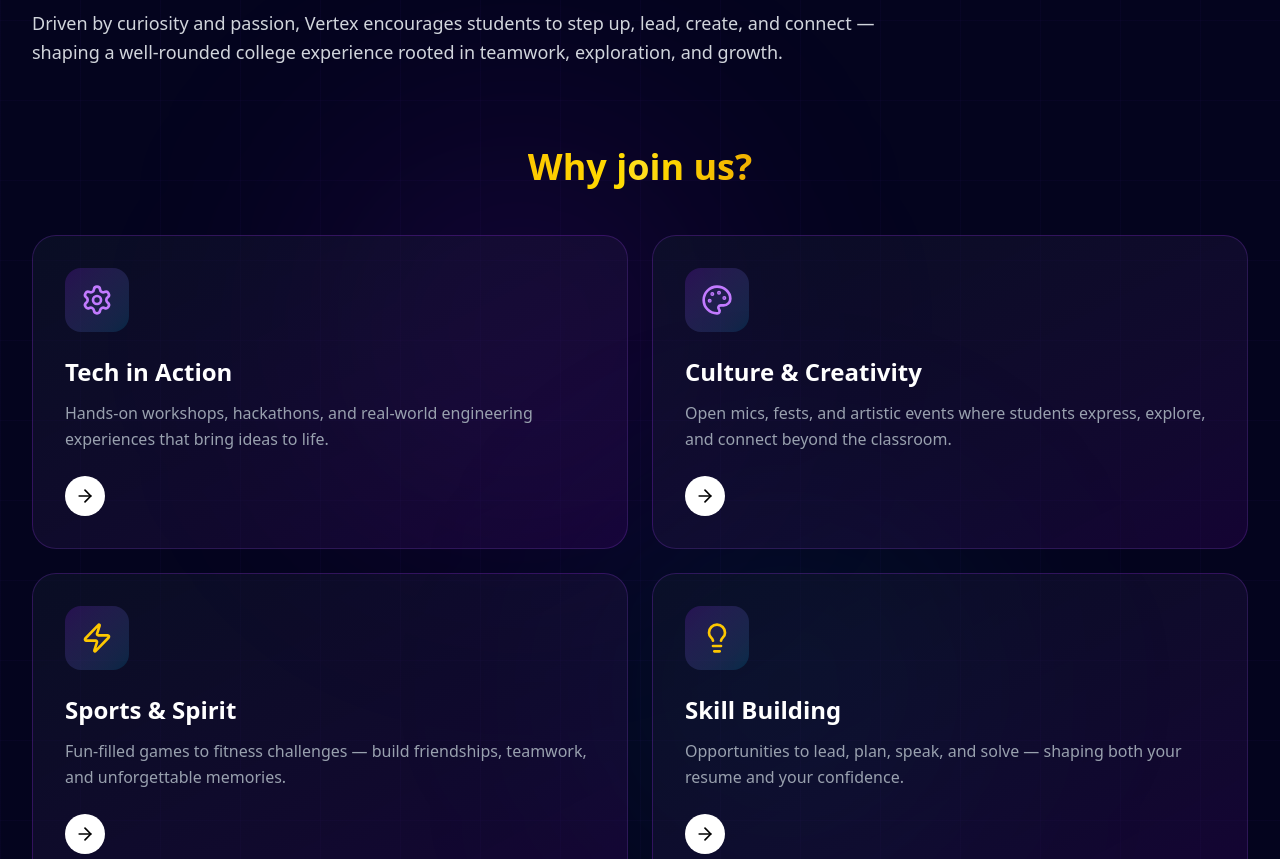
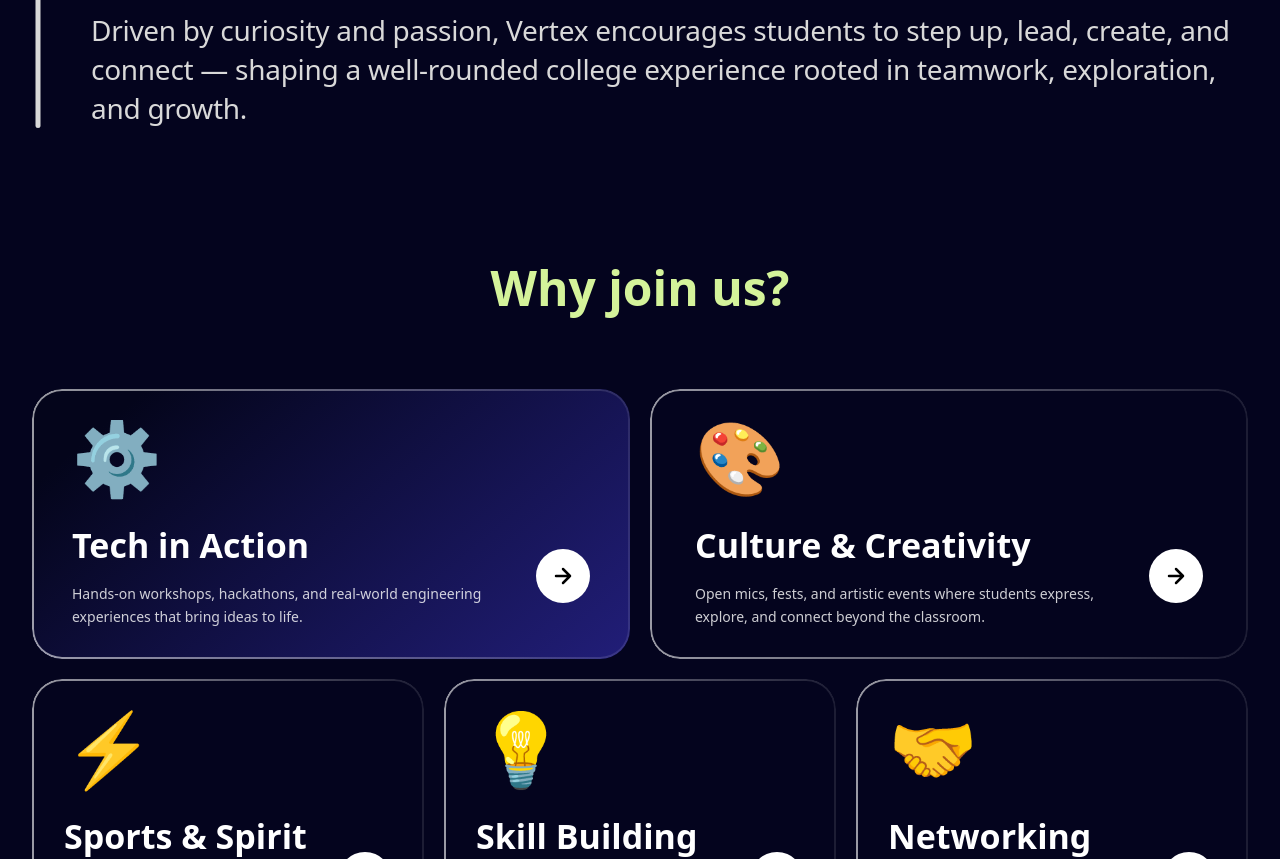
Before and after one commit to harsh12378/vertex-website, a Next.js app: page / in a window 1280 px wide. Shown: the part 2060-2919 px from the top of the page. Built offline with nearby package versions, Linux system fonts and the light colour scheme.

Commit message:
Fix: fix About component ui (#6)

```diff
--- a/package.json
+++ b/package.json
@@ -13,7 +13,8 @@
     "lucide-react": "^0.544.0",
     "next": "15.4.2",
     "react": "19.1.0",
-    "react-dom": "19.1.0"
+    "react-dom": "19.1.0",
+    "react-icons": "^5.5.0"
   },
   "devDependencies": {
     "@eslint/eslintrc": "^3",
--- a/src/app/components/sections/About.tsx
+++ b/src/app/components/sections/About.tsx
@@ -1,186 +1,154 @@
-'use client'
+import React from 'react';
 
-import { Settings, Palette, Zap, Lightbulb, Handshake, ArrowRight } from 'lucide-react'
+// The main App component that renders both sections
+const About: React.FC = () => {
+  return (
+    // A single container with the dark background for both components
+    <div className="bg-[#04041E] font-sans">
+      <AboutVertex />
+      <WhyJoinUs />
+    </div>
+  );
+}
+export default About;
+// The new "About Vertex" component, updated with Figma styles
+const AboutVertex: React.FC = () => {
+  return (
+    <div className="text-white py-14 px-4 sm:px-6 lg:px-8 flex justify-center items-center">
+      <div className="max-w-7xl mx-auto flex flex-row items-stretch gap-[47px] w-full">
+        {/* Custom Slider Element */}
+        <div className="relative w-[12px] flex-shrink-0">
+          <div className="absolute w-[5px] left-1/2 top-1 bottom-0 -translate-x-1/2 bg-[#D9D9D9] bg-opacity-45 rounded-full"></div>
+          <div className="absolute w-[12px] h-[8px] left-1/2 top-1 -translate-x-1/2 bg-gradient-to-r from-[#A2AB9D] to-[#E9EFD9] rounded-full"></div>
+        </div>
 
-export default function About() {
-  const features = [
-    {
-      id: 1,
-      title: 'Tech in Action',
-      description: 'Hands-on workshops, hackathons, and real-world engineering experiences that bring ideas to life.',
-      icon: Settings,
-      size: 'large',
-    },
-    {
-      id: 2,
-      title: 'Culture & Creativity',
-      description: 'Open mics, fests, and artistic events where students express, explore, and connect beyond the classroom.',
-      icon: Palette,
-      size: 'large',
-    },
-    {
-      id: 3,
-      title: 'Sports & Spirit',
-      description: 'Fun-filled games to fitness challenges — build friendships, teamwork, and unforgettable memories.',
-      icon: Zap,
-      size: 'small',
-    },
-    {
-      id: 4,
-      title: 'Skill Building',
-      description: 'Opportunities to lead, plan, speak, and solve — shaping both your resume and your confidence.',
-      icon: Lightbulb,
-      size: 'small',
-    },
-    {
-      id: 5,
-      title: 'Networking',
-      description: 'Meet peers, mentors, and collaborators who challenge and support your journey.',
-      icon: Handshake,
-      size: 'small',
-    },
-  ]
-
-  return (
-    <section
-      id="about"
-      className="relative min-h-screen py-20 px-4 sm:px-6 lg:px-8 overflow-hidden"
-      style={{ backgroundColor: '#04041e' }}
-    >
-      {/* Background Grid */}
-      <div className="absolute inset-0 bg-[linear-gradient(rgba(123,49,255,0.03)_1px,transparent_1px),linear-gradient(90deg,rgba(123,49,255,0.03)_1px,transparent_1px)] bg-[size:80px_80px]" />
-
-
-
-      {/* Gradient Orbs */}
-      <div className="absolute top-1/3 left-1/4 w-[400px] h-[400px] bg-purple-600/10 rounded-full blur-[120px]" />
-      <div className="absolute bottom-1/4 right-1/4 w-[350px] h-[350px] bg-cyan-600/10 rounded-full blur-[120px]" />
-
-      <div className="relative z-10 max-w-7xl mx-auto">
-        {/* About Header */}
-        <div className="mb-12 animate-fade-in">
-          <p className="text-yellow-400 text-sm font-semibold mb-4 tracking-wider uppercase">
+        {/* Text Content */}
+        <div className="flex-1 flex flex-col items-start gap-[52px]">
+          <div className="flex flex-col items-start gap-[25px]">
+            <p className="font-semibold text-[28px] leading-tight tracking-[-0.02em] text-[#D4F39A]">
               ABOUT VERTEX
             </p>
-          <h2 className="text-4xl md:text-5xl lg:text-6xl font-bold text-white mb-6 leading-tight">
-            Empowering students through creativity,
-            <br />
-            collaboration, and community.
+            <h2 className="font-bold text-[51px] leading-[61px] tracking-[-0.01em] text-white">
+              Empowering students through creativity, collaboration, and community.
             </h2>
-          <div className="space-y-4 text-gray-300 text-base md:text-lg leading-relaxed max-w-4xl">
+          </div>
+          <div className="font-normal text-[28px] leading-[140%] tracking-[-0.01em] text-[#D9D9D9] space-y-6">
             <p>
-              In a world where learning goes beyond classrooms, Vertex stands as a dynamic student-led club under the Department of ETE. It is a space where innovation meets expression — bringing students together through technical excellence, cultural vibrance, and social impact.
+              In a world where learning goes beyond classrooms, Vertex stands as a dynamic student-led club from the ETE Department at DSCE. It is a space where innovation meets expression — bringing students together through technical excellence, cultural vibrance, and social impact.
             </p>
             <p>
               Driven by curiosity and passion, Vertex encourages students to step up, lead, create, and connect — shaping a well-rounded college experience rooted in teamwork, exploration, and growth.
             </p>
           </div>
         </div>
+      </div>
+    </div>
+  );
+};
 
-        {/* Why Join Us */}
-        <div className="mt-20 animate-fade-in-delay">
-          <h3 className="text-3xl md:text-4xl font-bold text-center mb-12">
-            <span className="bg-gradient-to-r from-yellow-400 via-yellow-300 to-yellow-500 bg-clip-text text-transparent">
-              Why join us?
-            </span>
-          </h3>
+// Define the types for the InfoCard props
+interface InfoCardProps {
+  icon: React.ReactNode;
+  title: string;
+  description: string;
+  className?: string;
+  style?: React.CSSProperties;
+  hasFadingBorder?: boolean;
+}
 
-          {/* Features Grid */}
-          <div className="grid grid-cols-1 md:grid-cols-2 gap-6">
-            {/* Large Cards (Top Row) */}
-            {features.slice(0, 2).map((feature, index) => (
+// A reusable card component for the "Why join us?" section
+const InfoCard: React.FC<InfoCardProps> = ({ icon, title, description, className, style = {}, hasFadingBorder = false }) => (
+  <div className={`relative rounded-[30px] flex flex-col justify-between h-full overflow-hidden ${className}`} style={style}>
+    {hasFadingBorder && (
       <div
-                key={feature.id}
-                className="group relative p-8 rounded-3xl border border-purple-500/20 bg-gradient-to-br from-slate-900/50 to-purple-950/30 backdrop-blur-sm hover:border-purple-500/40 transition-all duration-300 hover:scale-[1.02] animate-fade-in-up"
-                style={{ animationDelay: `${index * 0.1}s` }}
-              >
-                {/* Icon */}
-                <div className="w-16 h-16 rounded-2xl bg-gradient-to-br from-purple-600/20 to-cyan-600/20 flex items-center justify-center mb-6 group-hover:scale-110 transition-transform duration-300">
-                  <feature.icon className="w-8 h-8 text-purple-400" />
+        className="absolute inset-0 rounded-[30px] pointer-events-none"
+        style={{
+          border: '2px solid transparent',
+          background: 'linear-gradient(to right, rgba(255, 255, 255, 0.6), rgba(255, 255, 255, 0.1)) border-box',
+          WebkitMask:
+            'linear-gradient(#fff 0 0) padding-box, linear-gradient(#fff 0 0)',
+          WebkitMaskComposite: 'exclude',
+          maskComposite: 'exclude',
+        }}
+      />
+    )}
+    <div className="relative flex flex-col h-full">
+        <div className="text-7xl mb-8">
+          {icon}
         </div>
-
-                {/* Content */}
-                <h4 className="text-2xl font-bold text-white mb-3">
-                  {feature.title}
-                </h4>
-                <p className="text-gray-400 text-base leading-relaxed mb-6">
-                  {feature.description}
-                </p>
-
-                {/* Arrow Button */}
-                <button className="w-10 h-10 rounded-full bg-white hover:bg-white/20 flex items-center justify-center transition-all duration-300 group-hover:translate-x-1">
-                  <ArrowRight className="w-5 h-5 text-black" />
+        <div className="flex justify-between items-center gap-4 mt-auto">
+            <div className="flex-1">
+                 <h3 className="font-semibold text-[34px] leading-tight mb-4 text-white">{title}</h3>
+                 <p className="text-white/80 text-sm leading-relaxed font-normal">{description}</p>
+            </div>
+            <button className="w-[54px] h-[54px] bg-white rounded-full hover:opacity-90 transition-opacity flex items-center justify-center flex-shrink-0">
+              <svg width="24" height="24" viewBox="0 0 24" fill="none" xmlns="http://www.w3.org/2000/svg" className="text-black">
+                <path d="M5 12H19M19 12L12 5M19 12L12 19" stroke="currentColor" strokeWidth="2.5" strokeLinecap="round" strokeLinejoin="round"/>
+              </svg>
             </button>
         </div>
-            ))}
+    </div>
+  </div>
+);
 
-            {/* Small Cards (Bottom Row) */}
-            {features.slice(2).map((feature, index) => (
-              <div
-                key={feature.id}
-                className="group relative p-8 rounded-3xl border border-purple-500/20 bg-gradient-to-br from-slate-900/50 to-purple-950/30 backdrop-blur-sm hover:border-purple-500/40 transition-all duration-300 hover:scale-[1.02] animate-fade-in-up"
-                style={{ animationDelay: `${(index + 2) * 0.1}s` }}
-              >
-                {/* Icon */}
-                <div className="w-16 h-16 rounded-2xl bg-gradient-to-br from-purple-600/20 to-cyan-600/20 flex items-center justify-center mb-6 group-hover:scale-110 transition-transform duration-300">
-                  <feature.icon className="w-8 h-8 text-yellow-400" />
-                </div>
+// The main "Why Join Us" component
+const WhyJoinUs: React.FC = () => {
+  const cardData = [
+    {
+      icon: '⚙️',
+      title: 'Tech in Action',
+      description: 'Hands-on workshops, hackathons, and real-world engineering experiences that bring ideas to life.',
+      className: 'lg:col-span-3 p-[31px_40px]',
+      style: {
+        background: 'linear-gradient(139.92deg, #04051B 12.44%, #2A2594 125.92%)'
+      }
+    },
+    {
+      icon: '🎨',
+      title: 'Culture & Creativity',
+      description: 'Open mics, fests, and artistic events where students express, explore, and connect beyond the classroom.',
+      className: 'lg:col-span-3 p-[31px_45px]',
+    },
+    {
+      icon: '⚡️',
+      title: 'Sports & Spirit',
+      description: 'From field games to fitness challenges — it\'s strength, teamwork, and unforgettable memories.',
+      className: 'lg:col-span-2 p-8',
+    },
+    {
+      icon: '💡',
+      title: 'Skill Building',
+      description: 'Opportunities to lead, plan, speak, and solve — shaping both your resume and your confidence.',
+      className: 'lg:col-span-2 p-8',
+    },
+    {
+      icon: '🤝',
+      title: 'Networking',
+      description: 'Meet peers, mentors, and collaborators who challenge and support your journey.',
+      className: 'lg:col-span-2 p-8',
+    },
+  ];
 
-                {/* Content */}
-                <h4 className="text-2xl font-bold text-white mb-3">
-                  {feature.title}
-                </h4>
-                <p className="text-gray-400 text-base leading-relaxed mb-6">
-                  {feature.description}
-                </p>
-
-                {/* Arrow Button */}
-                <button className="w-10 h-10 rounded-full bg-white hover:bg-white/20 flex items-center justify-center transition-all duration-300 group-hover:translate-x-1">
-                  <ArrowRight className="w-5 h-5 text-black" />
-                </button>
-              </div>
+  return (
+    <div className="py-20 px-4 sm:px-6 lg:px-8">
+      <div className="max-w-7xl mx-auto flex flex-col items-center gap-[77px]">
+        <h2 className="text-5xl font-semibold text-[#D4F39A] text-center">
+          Why join us?
+        </h2>
+        <div className="grid grid-cols-1 md:grid-cols-2 lg:grid-cols-6 gap-5 w-full">
+          {cardData.map((card, index) => (
+            <InfoCard
+              key={index}
+              icon={card.icon}
+              title={card.title}
+              description={card.description}
+              className={card.className}
+              style={card.style}
+              hasFadingBorder={true}
+            />
           ))}
         </div>
       </div>
     </div>
-
-      <style jsx>{`
-        @keyframes fade-in {
-          from {
-            opacity: 0;
-            transform: translateY(20px);
-          }
-          to {
-            opacity: 1;
-            transform: translateY(0);
-          }
-        }
-
-        @keyframes fade-in-up {
-          from {
-            opacity: 0;
-            transform: translateY(30px);
-          }
-          to {
-            opacity: 1;
-            transform: translateY(0);
-          }
-        }
-
-        .animate-fade-in {
-          animation: fade-in 1s ease-out forwards;
-        }
-
-        .animate-fade-in-delay {
-          animation: fade-in 1s ease-out 0.3s forwards;
-          opacity: 0;
-        }
-
-        .animate-fade-in-up {
-          animation: fade-in-up 0.8s ease-out forwards;
-          opacity: 0;
-        }
-      `}</style>
-    </section>
-  )
-}
+  );
+};
```
Also changed, not shown: 1 other file (tests, documents, lock files or other folders). Lines whose indentation alone changed are shown as unchanged.
